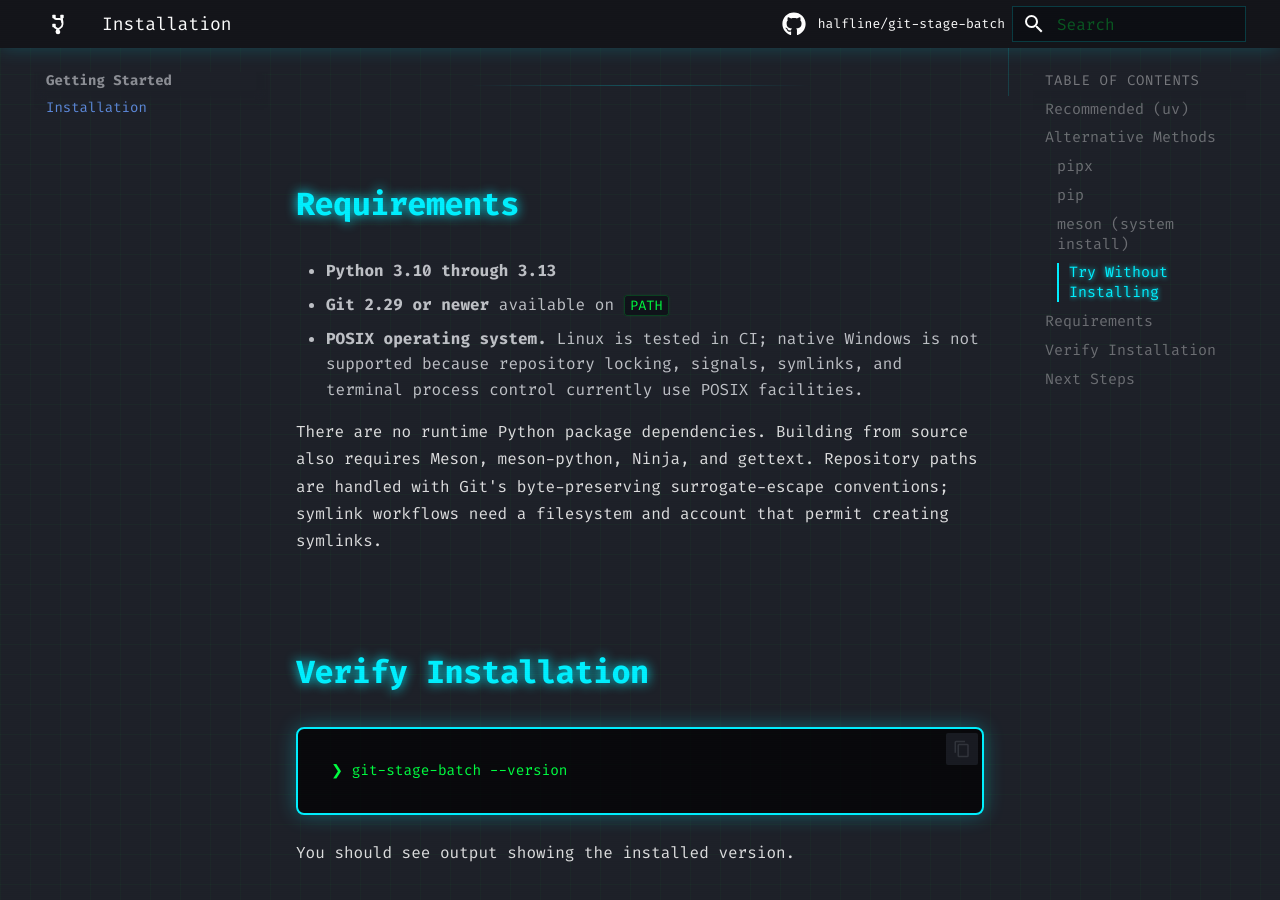
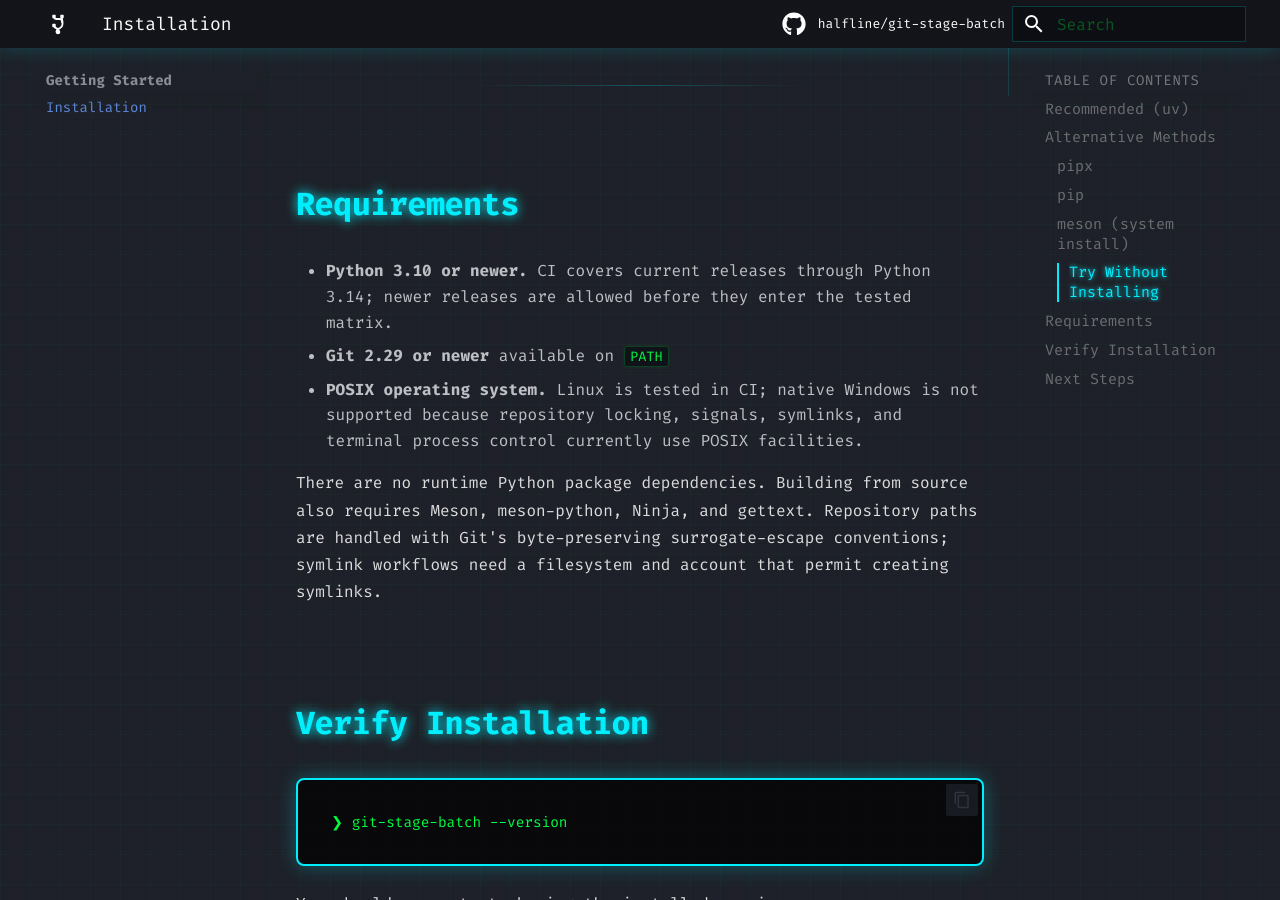
Before and after one commit to halfline/git-stage-batch, an MkDocs documentation site: the page built from docs/installation.md, in a window 1280 px wide and 900 px high, scrolled down 2093 px. Built offline with MkDocs 1.6.1 and Material for MkDocs 9.7.7, drawn with Linux system fonts in a browser that asks for light colours; comment, search, counter and statistics services are not loaded.

Commit message:
project: Test current Python releases
The package accepts Python 3.10 and newer while continuous integration
exercises releases through Python 3.13.

Python 3.14 is now a current interpreter, so the tested matrix and public
compatibility information no longer cover every available release.
Excluding future versions from package metadata would also prevent users
from trying them before formal coverage arrives.

This commit enforces the current Python support contract by testing Python
3.14, retaining the open-ended minimum version, and distinguishing current
test coverage from forward compatibility.

```diff
--- a/docs/installation.md
+++ b/docs/installation.md
@@ -70,7 +70,8 @@ This runs the tool without permanently installing it.
 
 ## Requirements
 
-- **Python 3.10 through 3.13**
+- **Python 3.10 or newer.** CI covers current releases through Python 3.14;
+  newer releases are allowed before they enter the tested matrix.
 - **Git 2.29 or newer** available on `PATH`
 - **POSIX operating system.** Linux is tested in CI; native Windows is not
   supported because repository locking, signals, symlinks, and terminal process
--- a/pyproject.toml
+++ b/pyproject.toml
@@ -22,6 +22,7 @@ classifiers = [
     "Programming Language :: Python :: 3.11",
     "Programming Language :: Python :: 3.12",
     "Programming Language :: Python :: 3.13",
+    "Programming Language :: Python :: 3.14",
     "Topic :: Software Development :: Version Control :: Git",
 ]
 
```
Also changed, not shown: CONTRIBUTING.md (+1 -1 lines), README.md (+1 -1 lines), 2 other files.
